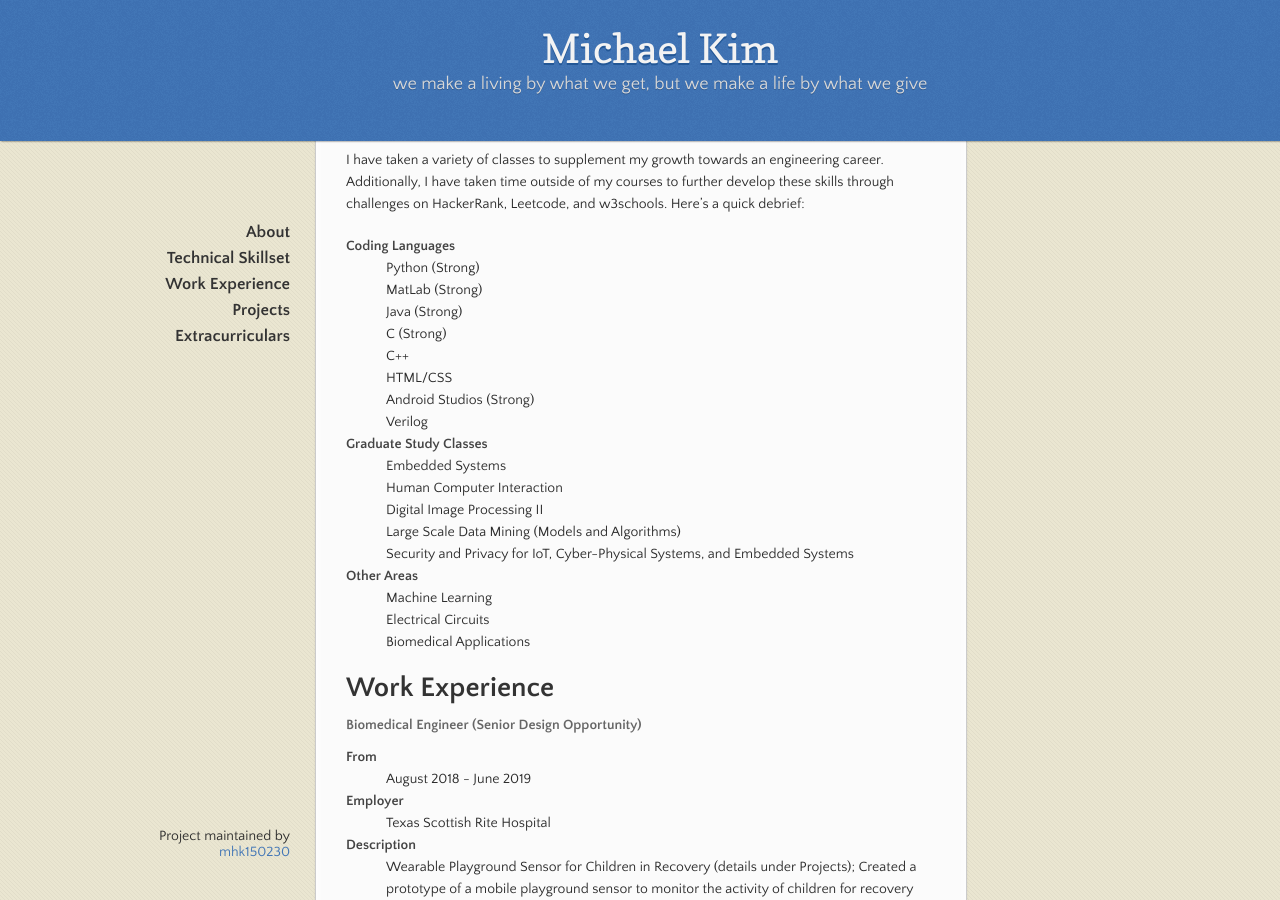
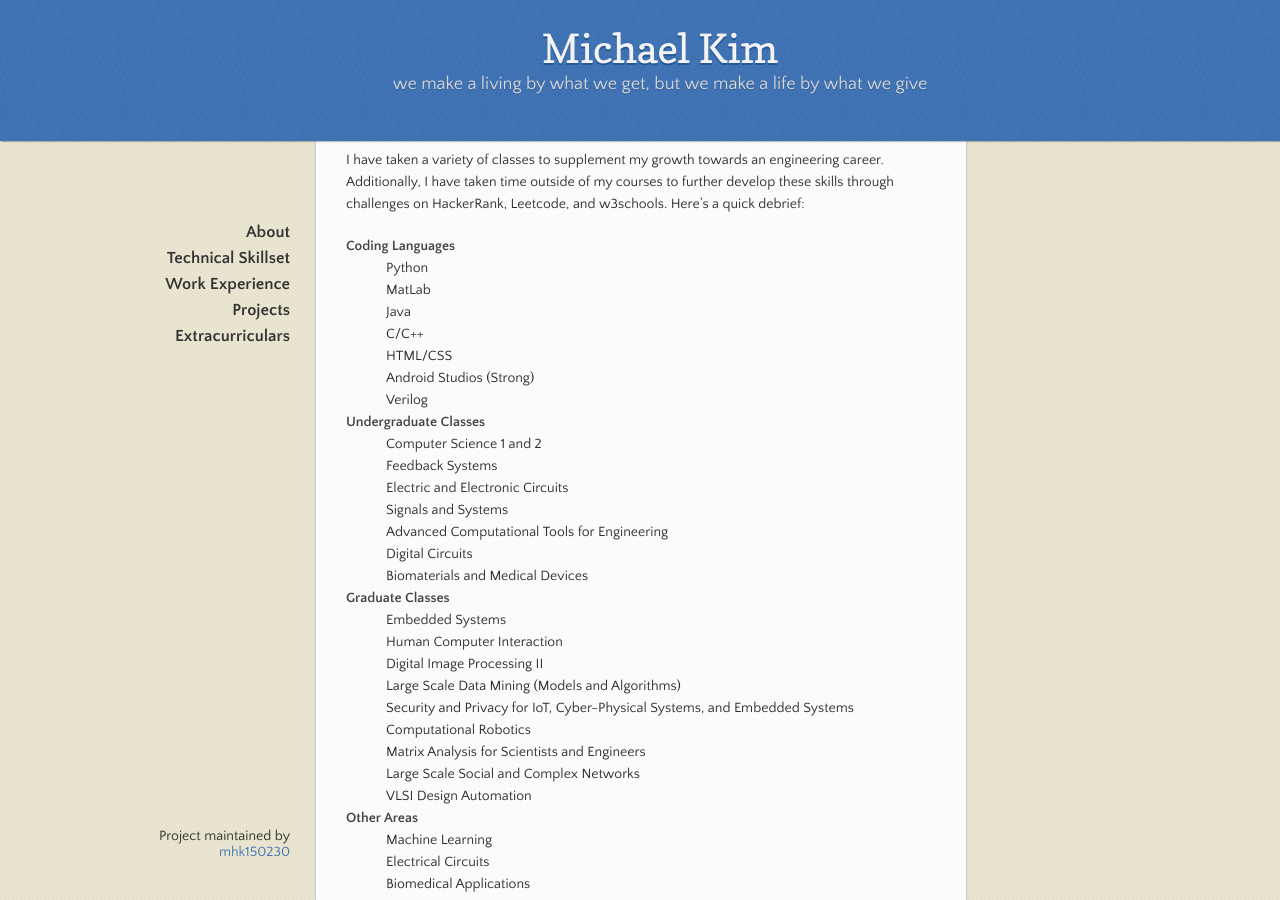
Before and after one commit to mhk150230/Michael-Kim-Bio, a Jekyll site: the page built from index.md, in a window 1280 px wide and 900 px high, scrolled down 1139 px. Built offline with Jekyll 4.4.1, drawn with Linux system fonts in a browser that asks for light colours.

Commit message:
Update index.md

```diff
--- a/index.md
+++ b/index.md
@@ -35,20 +35,31 @@ I have taken a variety of classes to supplement my growth towards an engineering
 
 <dl>
 <dt>Coding Languages</dt>
-  <dd>Python (Strong)</dd>
-  <dd>MatLab (Strong)</dd>
-  <dd>Java (Strong)</dd>
-  <dd>C (Strong)</dd>
-  <dd>C++</dd>
+  <dd>Python</dd>
+  <dd>MatLab</dd>
+  <dd>Java</dd>
+  <dd>C/C++</dd>
   <dd>HTML/CSS</dd>
   <dd>Android Studios (Strong)</dd>
   <dd>Verilog</dd>
-<dt>Graduate Study Classes</dt>
+<dt>Undergraduate Classes</dt>
+  <dd>Computer Science 1 and 2</dd>
+  <dd>Feedback Systems</dd>
+  <dd>Electric and Electronic Circuits</dd>
+  <dd>Signals and Systems</dd>
+  <dd>Advanced Computational Tools for Engineering</dd>
+  <dd>Digital Circuits</dd>
+  <dd>Biomaterials and Medical Devices</dd>
+<dt>Graduate Classes</dt>
   <dd>Embedded Systems</dd>
   <dd>Human Computer Interaction</dd>
   <dd>Digital Image Processing II</dd>
   <dd>Large Scale Data Mining (Models and Algorithms)</dd>
   <dd>Security and Privacy for IoT, Cyber-Physical Systems, and Embedded Systems</dd>
+  <dd>Computational Robotics</dd>
+  <dd>Matrix Analysis for Scientists and Engineers</dd>
+  <dd>Large Scale Social and Complex Networks</dd>
+  <dd>VLSI Design Automation</dd>
 <dt>Other Areas</dt>
   <dd>Machine Learning</dd>
   <dd>Electrical Circuits</dd>
```
